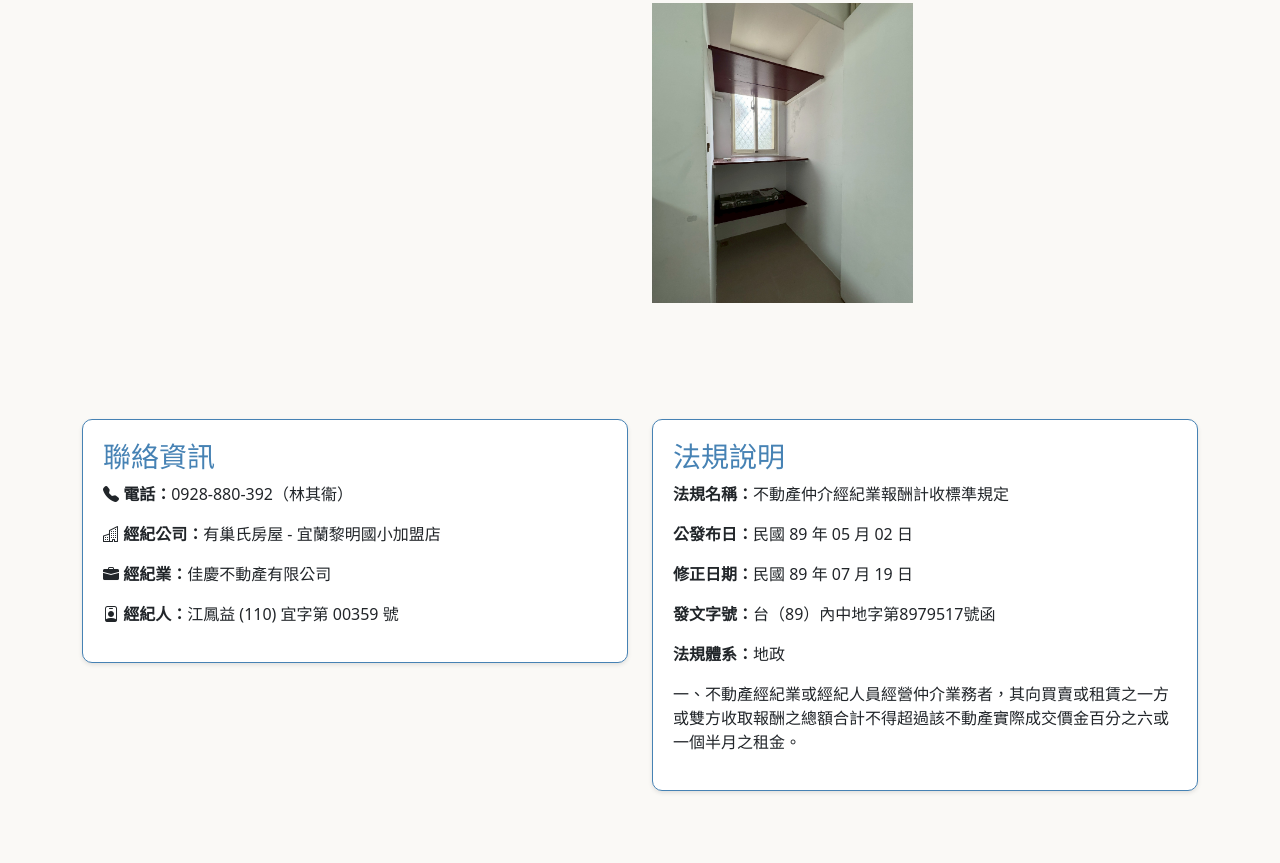
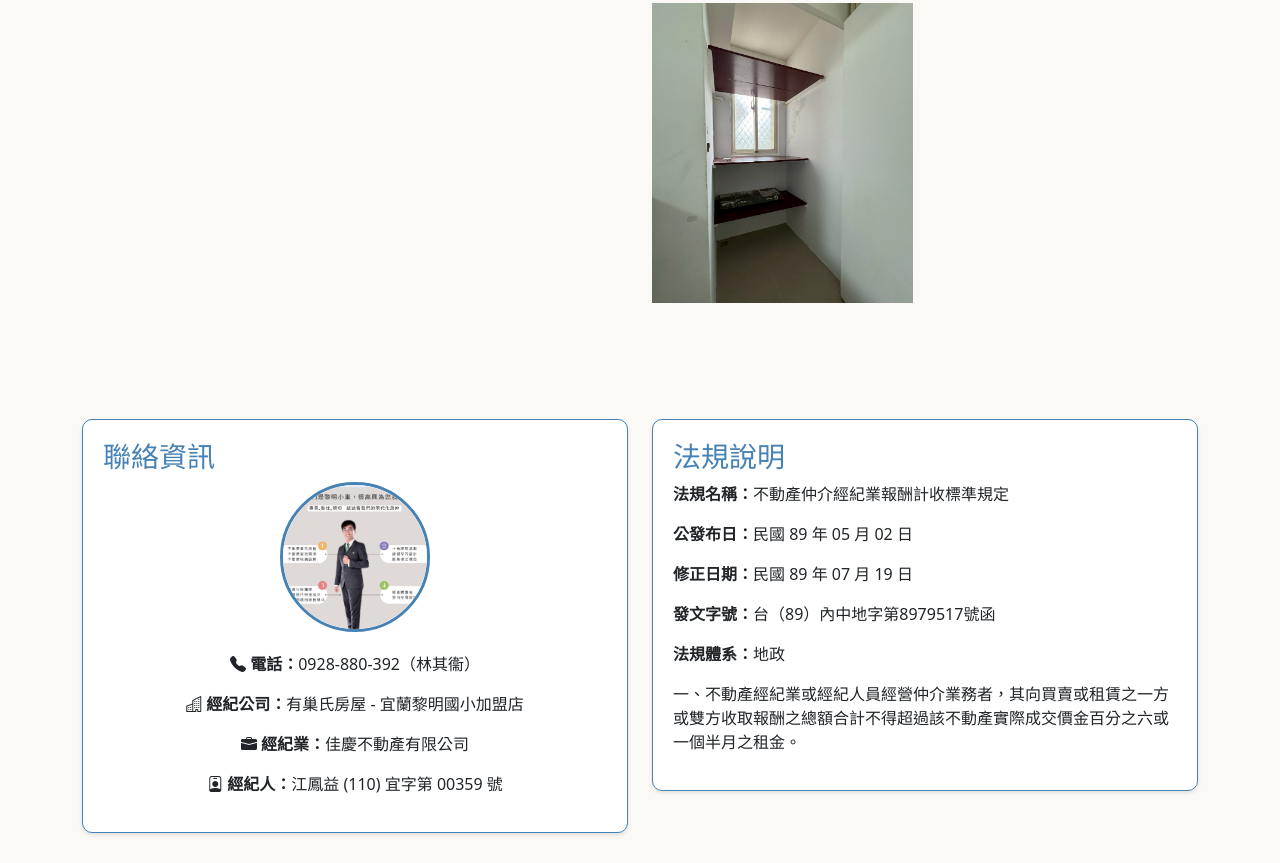
Before and after one commit to Larryveryhandsome/yilan-rental, a plain HTML site: page index.html in a window 1280 px wide. Shown: the part 2852-3715 px from the top of the page. Before the commit the page ends 3673 px from the top, so only its background shows below. Drawn offline with nearby package versions, Linux system fonts and the light colour scheme.

Commit message:
添加經紀人個人照片到聯絡資訊區塊

```diff
--- a/index.html
+++ b/index.html
@@ -85,6 +85,18 @@
         }
         h3 {
             color: #4682B4;  /* 鐵藍色標題 */
+        }
+        .profile-image {
+            width: 150px;
+            height: 150px;
+            border-radius: 50%;
+            object-fit: cover;
+            margin: 0 auto 20px;
+            display: block;
+            border: 3px solid #4682B4;  /* 鐵藍色邊框 */
+        }
+        .contact-info {
+            text-align: center;
         }
     </style>
 </head>
@@ -201,6 +213,7 @@
                 <div class="property-info">
                     <h3>聯絡資訊</h3>
                     <div class="contact-info">
+                        <img src="images/阿衛是誰.jpg" alt="林其衞照片" class="profile-image">
                         <p><i class="bi bi-telephone-fill"></i> <strong>電話：</strong>0928-880-392（林其衞）</p>
                         <p><i class="bi bi-building"></i> <strong>經紀公司：</strong>有巢氏房屋 - 宜蘭黎明國小加盟店</p>
                         <p><i class="bi bi-briefcase-fill"></i> <strong>經紀業：</strong>佳慶不動產有限公司</p>
```
Also changed, not shown: images/阿衛是誰.jpg (added).
